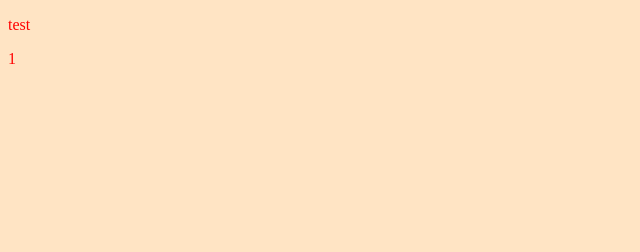
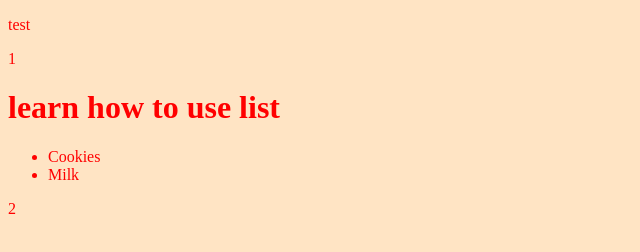
Before and after one commit to mikelsma/githubTest, a plain HTML site: page index.html in a window 1280 px wide. Shown: the whole page, without its empty margins (0-640 px from the left). Drawn offline with Linux system fonts and the light colour scheme.

Commit message:
added headings and a list

```diff
--- a/index.html
+++ b/index.html
@@ -10,5 +10,11 @@
 <body>
   <div><p>test</p></div>
   <div><p>1</p></div>
+  <h1>learn how to use list</h1>
+  <ul>
+    <li>Cookies</li>
+    <li>Milk</li>
+  </ul>
+  <div>2</div>
 </body>
 </html>
```
